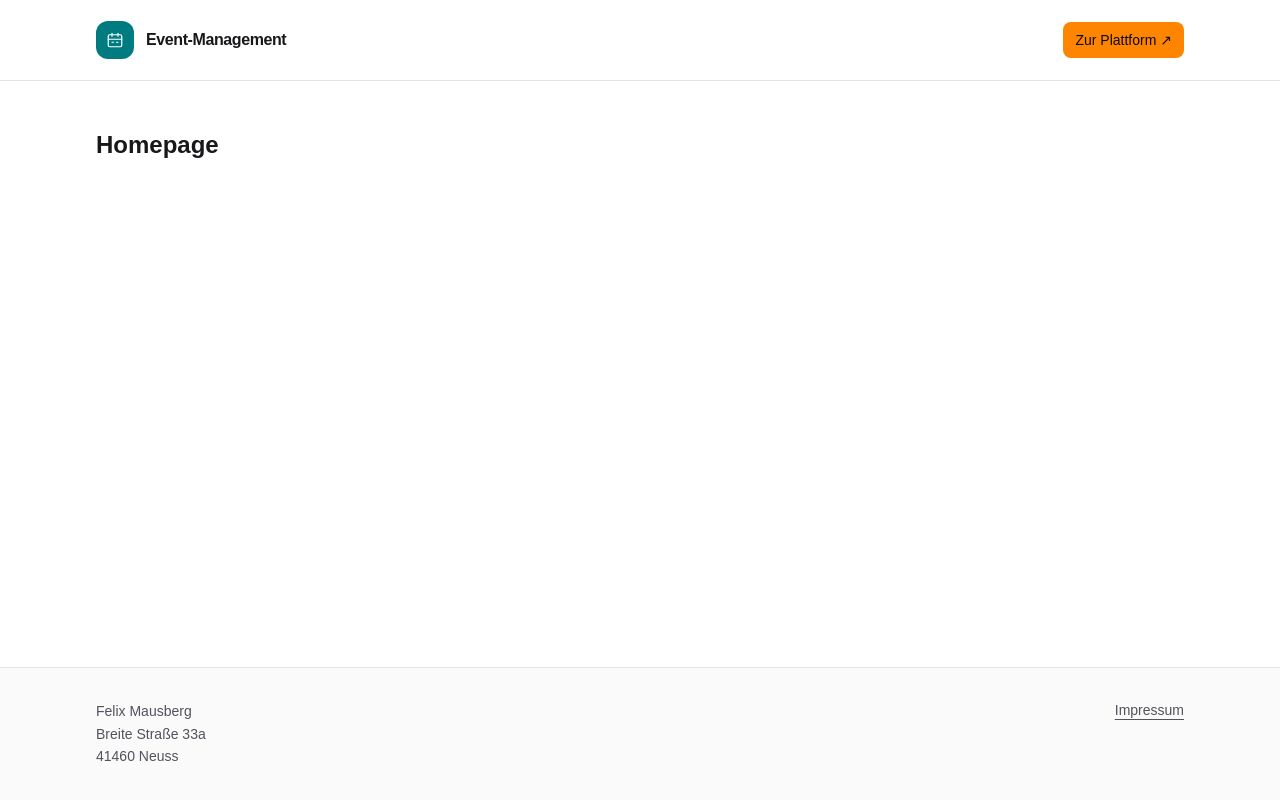
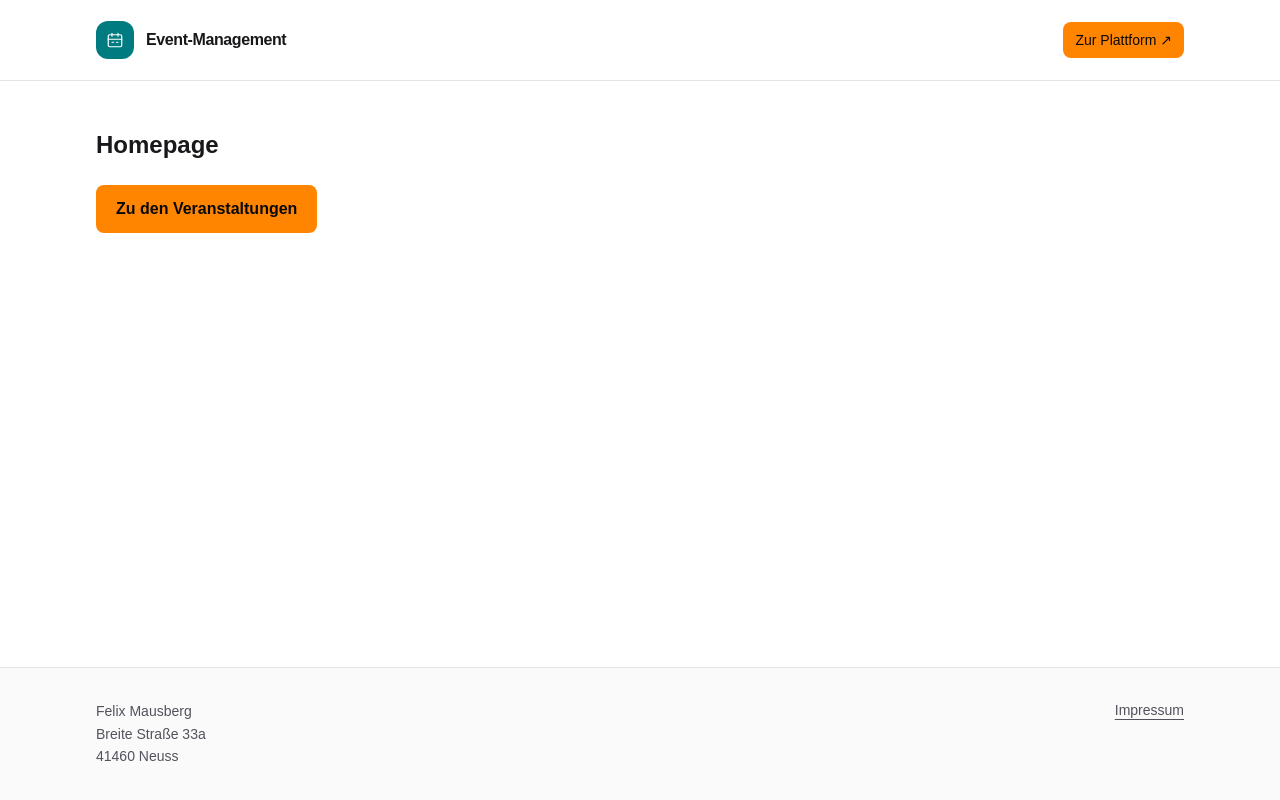
Before and after one commit to fmausberg/event-management, a Next.js app: page / in a window 1280 px wide. Built offline with nearby package versions, Linux system fonts and the light colour scheme; no server answers.

Commit message:
stripe works - homepage link to events

```diff
--- a/app/(public)/page.tsx
+++ b/app/(public)/page.tsx
@@ -1,4 +1,12 @@
+import Link from "next/link";
 import { SiteFrame } from "@/components/site-frame";
 export default function Home() {
-  return <SiteFrame><main className="mx-auto w-full max-w-6xl flex-1 px-5 py-12 sm:px-8"><h1 className="text-2xl font-semibold">Homepage</h1></main></SiteFrame>;
+  return <SiteFrame>
+    <main className="mx-auto w-full max-w-6xl flex-1 px-5 py-12 sm:px-8">
+      <h1 className="text-2xl font-semibold">Homepage</h1>
+      <Link href="/events" className="mt-6 inline-flex rounded-lg bg-accent-500 px-5 py-3 font-semibold text-zinc-950 hover:bg-accent-400 focus-visible:outline-2 focus-visible:outline-offset-2 focus-visible:outline-primary-600">
+        Zu den Veranstaltungen
+      </Link>
+    </main>
+  </SiteFrame>;
 }
```
